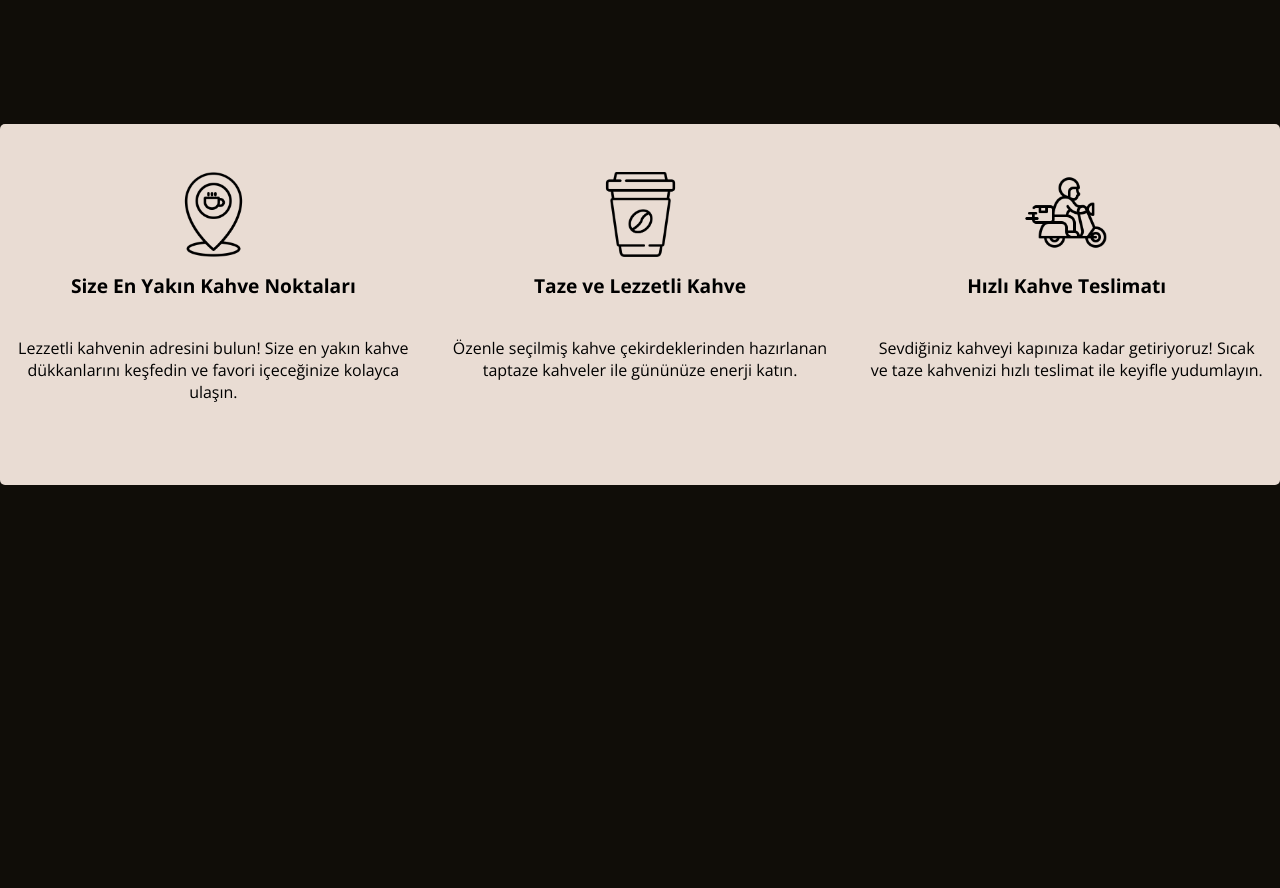
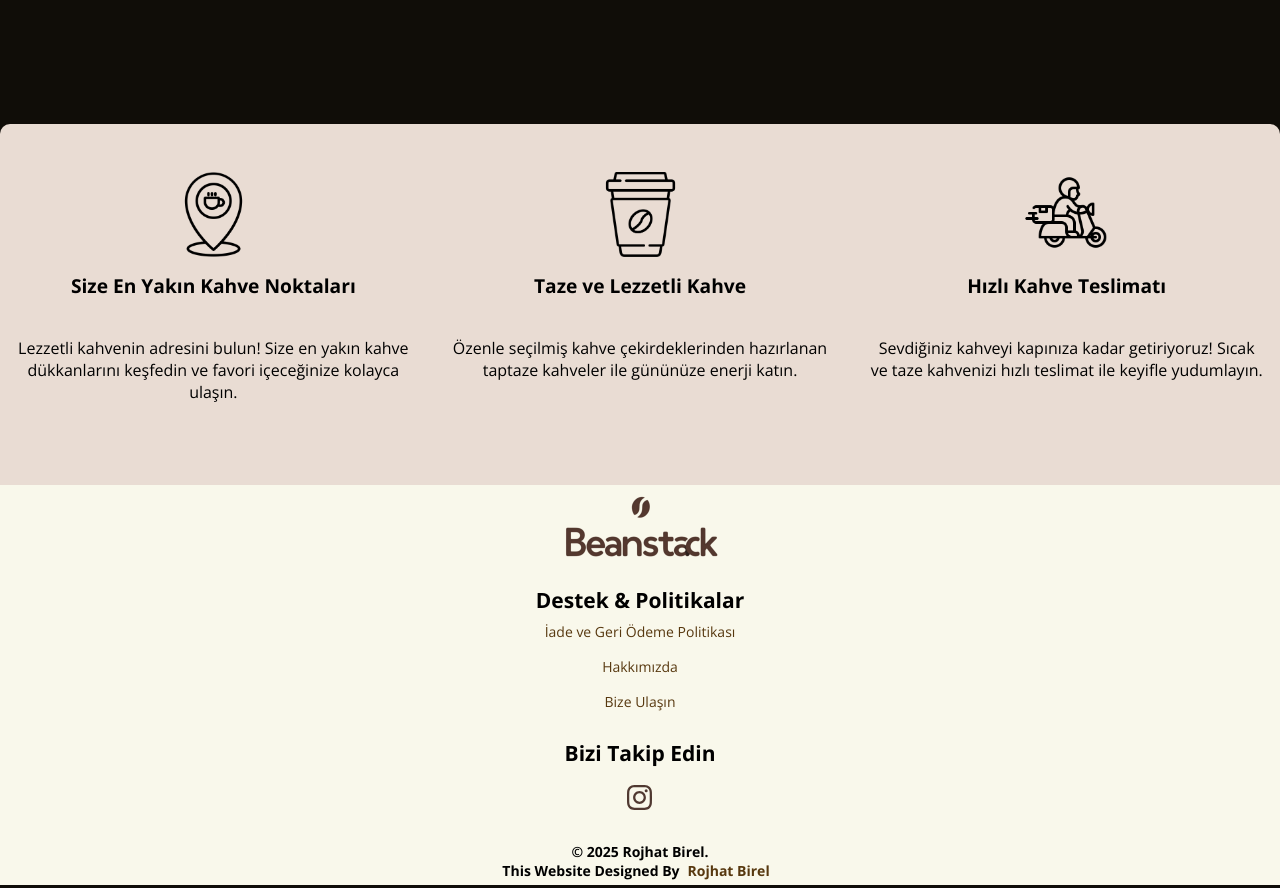
Before and after one commit to Birelr/BeanStack, a React (Vite) app: page / in a window 1280 px wide. Shown: the part 1549-2437 px from the top of the page. Before the commit the page ends 2034 px from the top, so only its background shows below. Built offline with nearby package versions, Linux system fonts and the light colour scheme.

Commit message:
Footer bileşeni eklendi; stil dosyası oluşturuldu ve Shipping bileşeninin stilinde kenar yuvarlama güncellendi.

```diff
--- a/src/App.jsx
+++ b/src/App.jsx
@@ -5,6 +5,7 @@
 import TextArea from "./Components/Textarea/TextArea";
 import Faq from "./Components/Faq/Faq";
 import Shipping from "./Components/Shipping/Shipping";
+import Footer from "./Components/Footer/Footer";
 
 function App() {
   const [count, setCount] = useState(0);
@@ -16,6 +17,7 @@
       <TextArea />
       <Faq />
       <Shipping />
+      <Footer />
     </>
   );
 }
--- /dev/null
+++ b/src/Components/Footer/Footer.css
@@ -0,0 +1,52 @@
+.footer-content{
+    display: flex;
+    flex-direction: column;
+    justify-content: center;
+    align-items: center;
+    padding: 200px 0;
+    background-color: #f9f8eb;
+    font-size: 14px;
+    height: 40vh;
+    width: 100%;
+}
+
+.logo2{
+    width: 200px;
+}
+
+.footer-cards{
+    display: flex;
+    flex-direction: column;
+    justify-content: center;
+    align-items: center;
+    margin-top: 20px;
+}
+
+.footer-cards a{
+    text-decoration: none;
+    color: rgb(87, 56, 15);
+    padding: 0.5rem;
+}
+
+.footer-cards:first-of-type a:hover {
+    background: rgba(150, 150, 150, 0.5);
+    border-radius: 5px;
+    transition: all 0.5s;
+  }
+
+.instagram{
+    margin-top: 10px;
+    width: 25px;
+    cursor: pointer;
+
+}
+
+.instagram:hover{
+    transition: all 0.3s;
+    transform: scale(1.1);
+}
+
+
+@media screen and (min-width: 768px){
+
+}
--- /dev/null
+++ b/src/Components/Footer/Footer.jsx
@@ -0,0 +1,32 @@
+import React from "react";
+import "./Footer.css";
+import Logo2 from "../../assets/Logo2.png";
+import Instagram from "../../assets/instagram.svg";
+const Footer = () => {
+  return (
+    <div className="footer-content">
+      <img src={Logo2} alt="logo" className="logo2" />
+      <div className="footer-cards">
+        <h2>Destek & Politikalar</h2>
+        <a href="#">İade ve Geri Ödeme Politikası</a>
+        <a href="#">Hakkımızda</a>
+        <a href="#">Bize Ulaşın</a>
+      </div>
+      <div className="footer-cards">
+        <h2>Bizi Takip Edin</h2>
+        <a href="https://www.instagram.com/birel.r/">
+          <img src={Instagram} alt="logo" className="instagram" />
+        </a>
+      </div>
+      <div className="footer-cards">
+        <h4>© 2025 Rojhat Birel.</h4>
+        <h4>
+          This Website Designed By{""}
+          <a href="https://www.rojhatbirel.com">Rojhat Birel</a>
+        </h4>
+      </div>
+    </div>
+  );
+};
+
+export default Footer;
--- a/src/Components/Shipping/Shipping.css
+++ b/src/Components/Shipping/Shipping.css
@@ -5,7 +5,7 @@
     justify-content: center;
     align-items: center;
     background-color: #E9DCD3;
-    border-radius: 5px;
+    border-radius: 10px 10px 0 0;
     padding: 2rem 0 2rem;
 }
 
```
Also changed, not shown: src/assets/Logo2.png (added), src/assets/instagram.svg (added).
